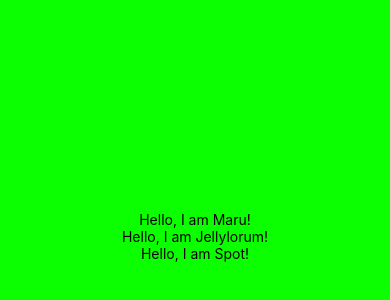
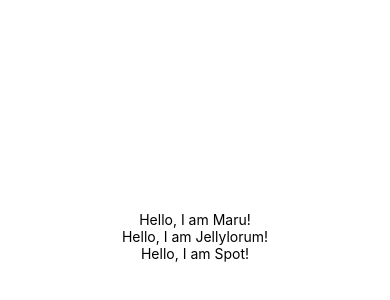
Before and after one commit to ZhekTheDark/FirstReactNativeProject, a React Native app: screen / in a window 390 px wide. Shown: the part 186-486 px from the top of the page. Built offline with nearby package versions, Linux system fonts and the light colour scheme.

Commit message:
removed backgroundColor

```diff
--- a/App.js
+++ b/App.js
@@ -24,7 +24,6 @@
         flex: 1,
         alignItems: 'center',
         justifyContent: 'center',
-        backgroundColor: '#0CFF00',
         width: null,
         height: null,
     },
```
